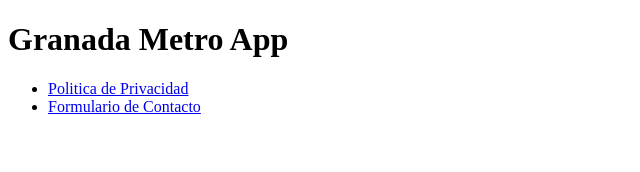
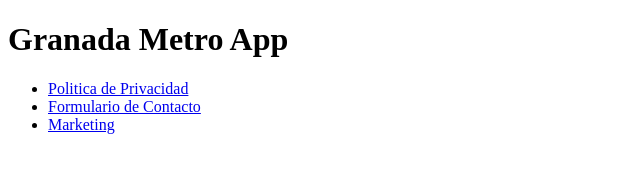
Before and after one commit to granadametroapp/granadametroapp.github.io, a plain HTML site: page index.html in a window 1280 px wide. Shown: the full height of the page, 0-640 px from the left. Drawn offline with Linux system fonts and the light colour scheme.

Commit message:
Add Marketing link to navigation menu

```diff
--- a/index.html
+++ b/index.html
@@ -11,6 +11,7 @@
         <ul>
             <li><a href="privacidad.html">Politica de Privacidad</a></li>
             <li><a href="form.html">Formulario de Contacto</a></li>
+            <li><a href="marketing.html">Marketing</a></li>
         </ul>
     </nav>
 </body>
```
